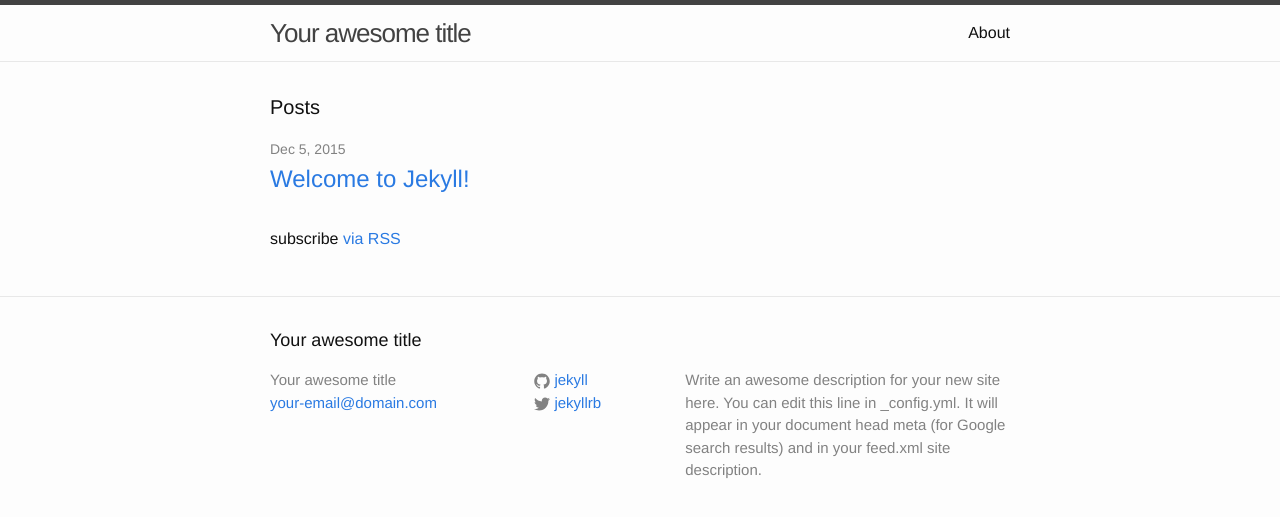
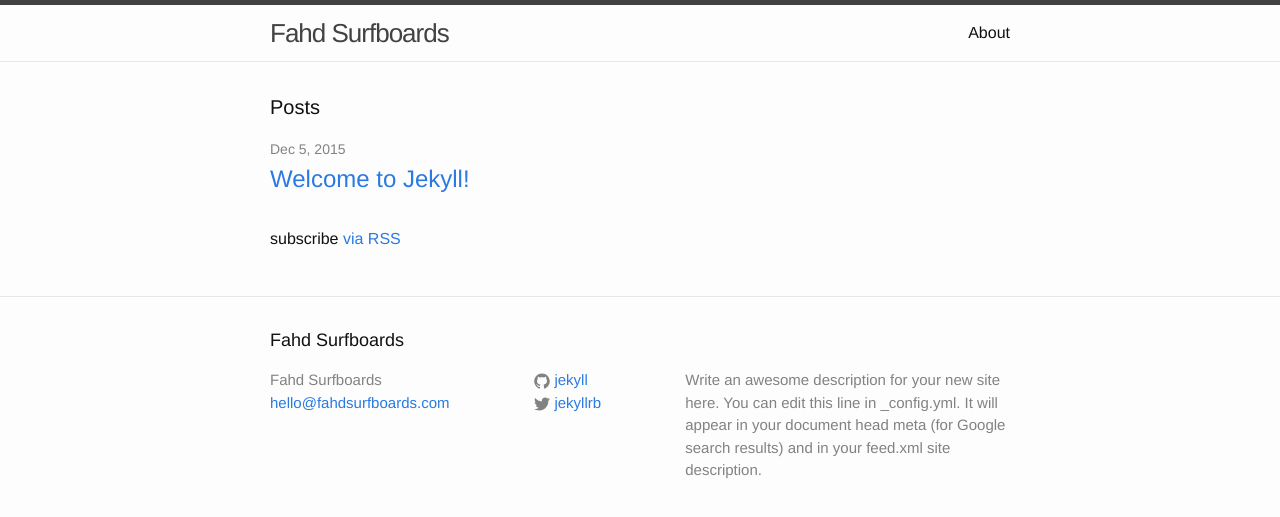
Before and after one commit to elhachimi/fahdsurfboards, a Jekyll site: the page built from index.html, in a window 1280 px wide. Shown: the top 517 px of the page. Built offline with Jekyll 4.4.1, drawn with Linux system fonts in a browser that asks for light colours.

```diff
--- /dev/null
+++ b/Gemfile
@@ -0,0 +1,4 @@
+# A sample Gemfile
+source "https://rubygems.org"
+
+# gem "rails"
--- a/_config.yml
+++ b/_config.yml
@@ -6,8 +6,8 @@
 # 'jekyll serve'. If you change this file, please restart the server process.
 
 # Site settings
-title: Your awesome title
-email: your-email@domain.com
+title: Fahd Surfboards
+email: hello@fahdsurfboards.com
 description: > # this means to ignore newlines until "baseurl:"
   Write an awesome description for your new site here. You can edit this
   line in _config.yml. It will appear in your document head meta (for
```
